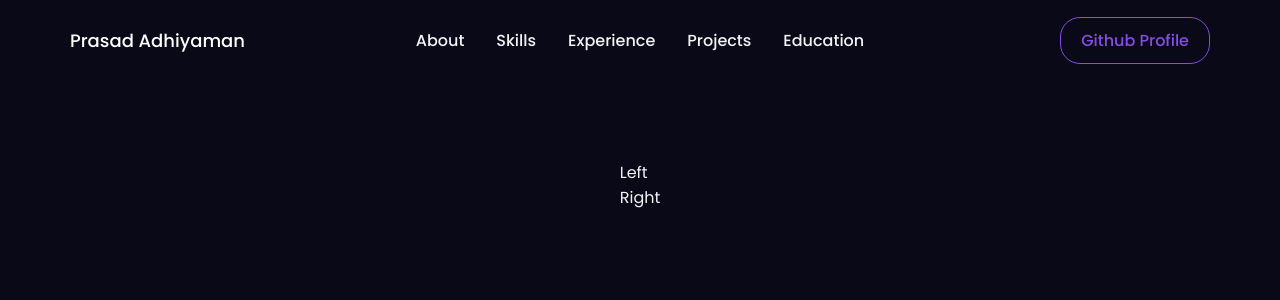
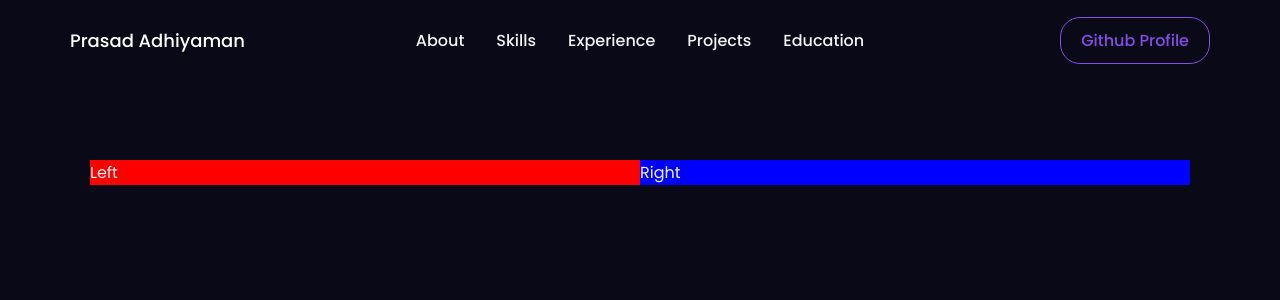
Before and after one commit to Prasad-adhi/Portfolio-react, a React (Create React App) app: page / in a window 1280 px wide. Shown: the top 300 px of the page. Built offline with nearby package versions, Linux system fonts and the light colour scheme.

Commit message:
Hero container styling

```diff
--- a/src/components/sections/Hero.jsx
+++ b/src/components/sections/Hero.jsx
@@ -19,9 +19,48 @@ const HeroContainer = styled.div`
     clip-path: polygon(0 0, 100% 0, 100% 100%, 70% 95%, 0 100%);
 `;
 
-const HeroInnerContainer = styled.div``;
-const HeroLeftContainer = styled.div``;
-const HeroRightContainer = styled.div``;
+const HeroInnerContainer = styled.div`
+    position: relative;
+    display: flex;
+    justify-content: space-between;
+    align-items: center;
+    width: 100%;
+    max-width: 1100px;
+
+    @media (max-width: 960px) {
+        flex-direction: column;
+    }
+`;
+const HeroLeftContainer = styled.div`
+    width: 100%;
+    order: 1;
+    background: red;
+    @media (max-width: 960px){
+        order: 2;
+        margin-bottom: 30px;
+        display: flex;
+        flex-direction: column;
+        align-items: center;
+    }
+`;
+const HeroRightContainer = styled.div`
+    width: 100%;
+    order: 2;
+    background: blue;
+    @media (max-width: 960px){
+        order: 1;
+        margin-bottom: 30px;
+        display: flex;
+        flex-direction: column;
+        align-items: center;
+        justify-contents: center;
+        margin-bottom: 80px;
+    }
+
+    @media (max-width: 640px) {
+        margin-bottom: 30px;
+    }
+`;
 
 const Hero = () => {
   return (
```
